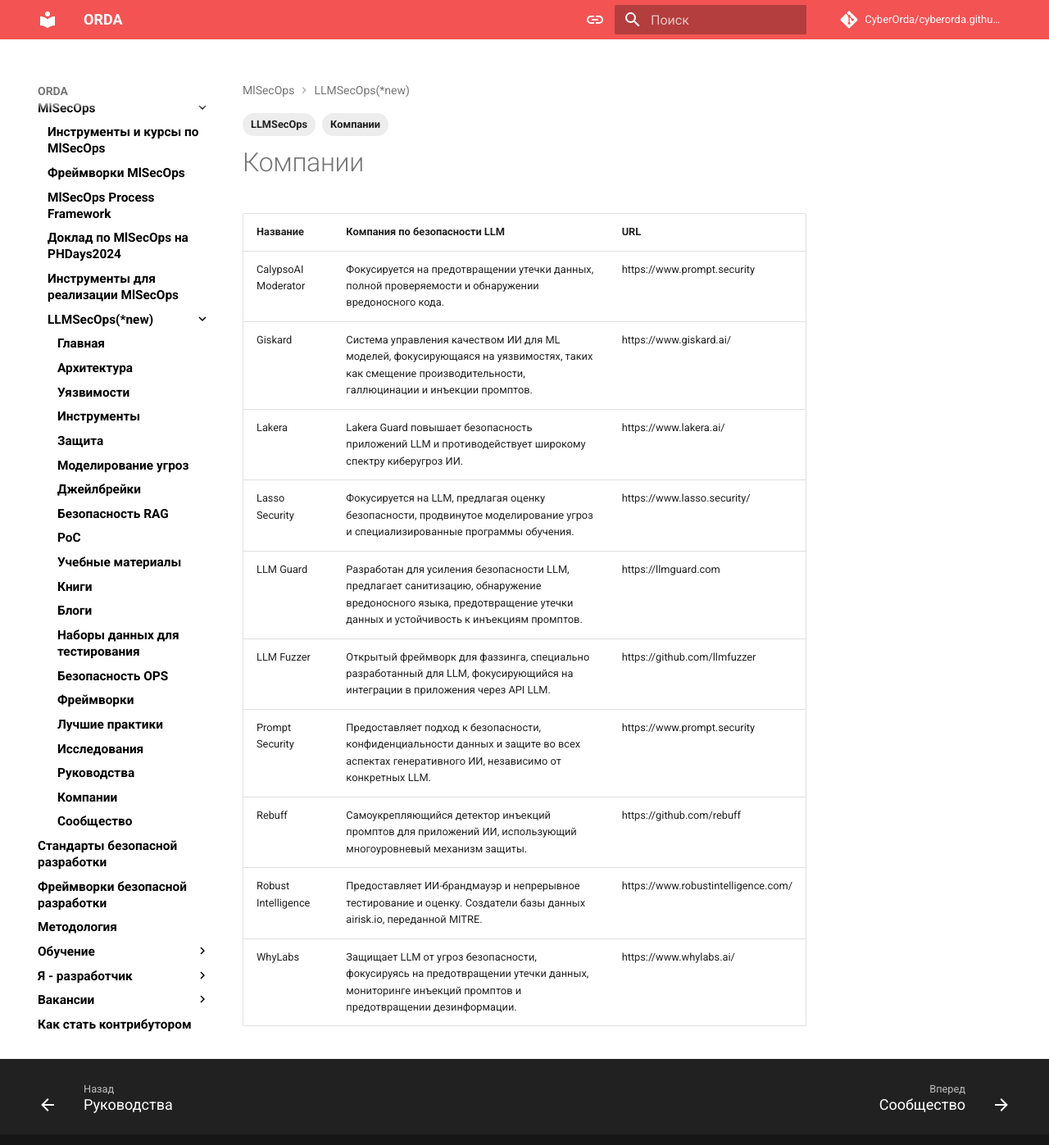
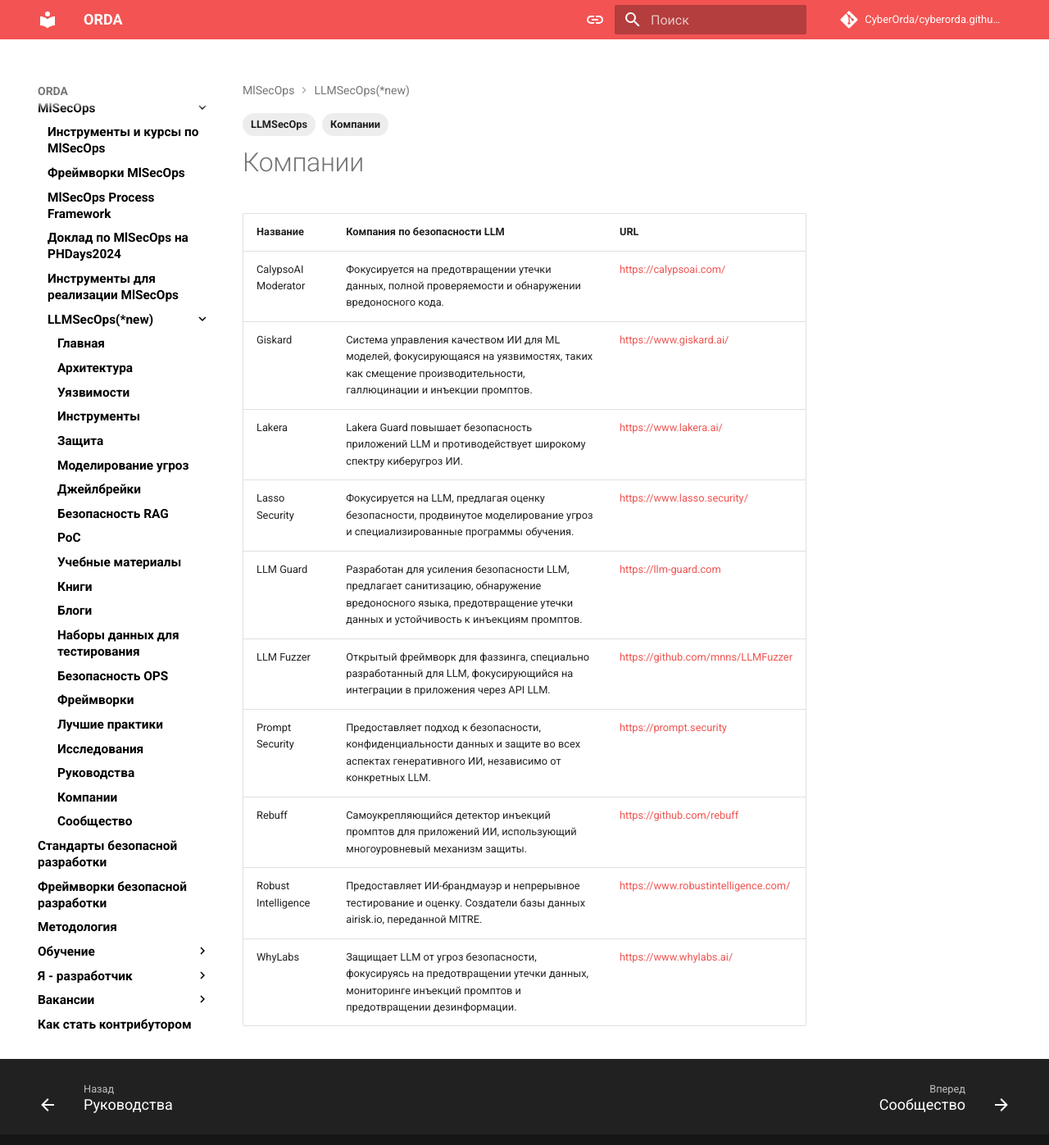
Before and after one commit to CyberOrda/cyberorda.github.io, an MkDocs documentation site: the page built from docs/llm_companies.md, in a window 1280 px wide and 1400 px high. Shown: the top 1397 px of the window at 82% size. Built offline with MkDocs 1.6.1 and Material for MkDocs 9.7.7, drawn with Linux system fonts in a browser that asks for light colours; comment, search, counter and statistics services are not loaded; some of the changed lines change nothing that is shown.

Commit message:
Update llm_companies.md

```diff
--- a/docs/llm_companies.md
+++ b/docs/llm_companies.md
@@ -10,13 +10,13 @@
 
 | Название | Компания по безопасности LLM | URL |
 |----------|------------------------------|-----|
-| CalypsoAI Moderator | Фокусируется на предотвращении утечки данных, полной проверяемости и обнаружении вредоносного кода. | https://www.prompt.security |
-| Giskard | Система управления качеством ИИ для ML моделей, фокусирующаяся на уязвимостях, таких как смещение производительности, галлюцинации и инъекции промптов. | https://www.giskard.ai/ |
-| Lakera | Lakera Guard повышает безопасность приложений LLM и противодействует широкому спектру киберугроз ИИ. | https://www.lakera.ai/ |
-| Lasso Security | Фокусируется на LLM, предлагая оценку безопасности, продвинутое моделирование угроз и специализированные программы обучения. | https://www.lasso.security/ |
-| LLM Guard | Разработан для усиления безопасности LLM, предлагает санитизацию, обнаружение вредоносного языка, предотвращение утечки данных и устойчивость к инъекциям промптов. | https://llmguard.com |
-| LLM Fuzzer | Открытый фреймворк для фаззинга, специально разработанный для LLM, фокусирующийся на интеграции в приложения через API LLM. | https://github.com/llmfuzzer |
-| Prompt Security | Предоставляет подход к безопасности, конфиденциальности данных и защите во всех аспектах генеративного ИИ, независимо от конкретных LLM. | https://www.prompt.security |
-| Rebuff | Самоукрепляющийся детектор инъекций промптов для приложений ИИ, использующий многоуровневый механизм защиты. | https://github.com/rebuff |
-| Robust Intelligence | Предоставляет ИИ-брандмауэр и непрерывное тестирование и оценку. Создатели базы данных airisk.io, переданной MITRE. | https://www.robustintelligence.com/ |
-| WhyLabs | Защищает LLM от угроз безопасности, фокусируясь на предотвращении утечки данных, мониторинге инъекций промптов и предотвращении дезинформации. | https://www.whylabs.ai/ |
+| CalypsoAI Moderator | Фокусируется на предотвращении утечки данных, полной проверяемости и обнаружении вредоносного кода. | [https://calypsoai.com/](https://calypsoai.com/) |
+| Giskard | Система управления качеством ИИ для ML моделей, фокусирующаяся на уязвимостях, таких как смещение производительности, галлюцинации и инъекции промптов. | [https://www.giskard.ai/](https://www.giskard.ai/) |
+| Lakera | Lakera Guard повышает безопасность приложений LLM и противодействует широкому спектру киберугроз ИИ. | [https://www.lakera.ai/](https://www.lakera.ai/) |
+| Lasso Security | Фокусируется на LLM, предлагая оценку безопасности, продвинутое моделирование угроз и специализированные программы обучения. | [https://www.lasso.security/](https://www.lasso.security/) |
+| LLM Guard | Разработан для усиления безопасности LLM, предлагает санитизацию, обнаружение вредоносного языка, предотвращение утечки данных и устойчивость к инъекциям промптов. | [https://llm-guard.com](https://llm-guard.com) |
+| LLM Fuzzer | Открытый фреймворк для фаззинга, специально разработанный для LLM, фокусирующийся на интеграции в приложения через API LLM. | [https://github.com/mnns/LLMFuzzer](https://github.com/mnns/LLMFuzzer) |
+| Prompt Security | Предоставляет подход к безопасности, конфиденциальности данных и защите во всех аспектах генеративного ИИ, независимо от конкретных LLM. | [https://prompt.security](https://prompt.security) |
+| Rebuff | Самоукрепляющийся детектор инъекций промптов для приложений ИИ, использующий многоуровневый механизм защиты. | [https://github.com/rebuff](https://github.com/rebuff) |
+| Robust Intelligence | Предоставляет ИИ-брандмауэр и непрерывное тестирование и оценку. Создатели базы данных airisk.io, переданной MITRE. | [https://www.robustintelligence.com/ ](https://www.robustintelligence.com/ ) |
+| WhyLabs | Защищает LLM от угроз безопасности, фокусируясь на предотвращении утечки данных, мониторинге инъекций промптов и предотвращении дезинформации. | [https://www.whylabs.ai/](https://www.whylabs.ai/) |
```
